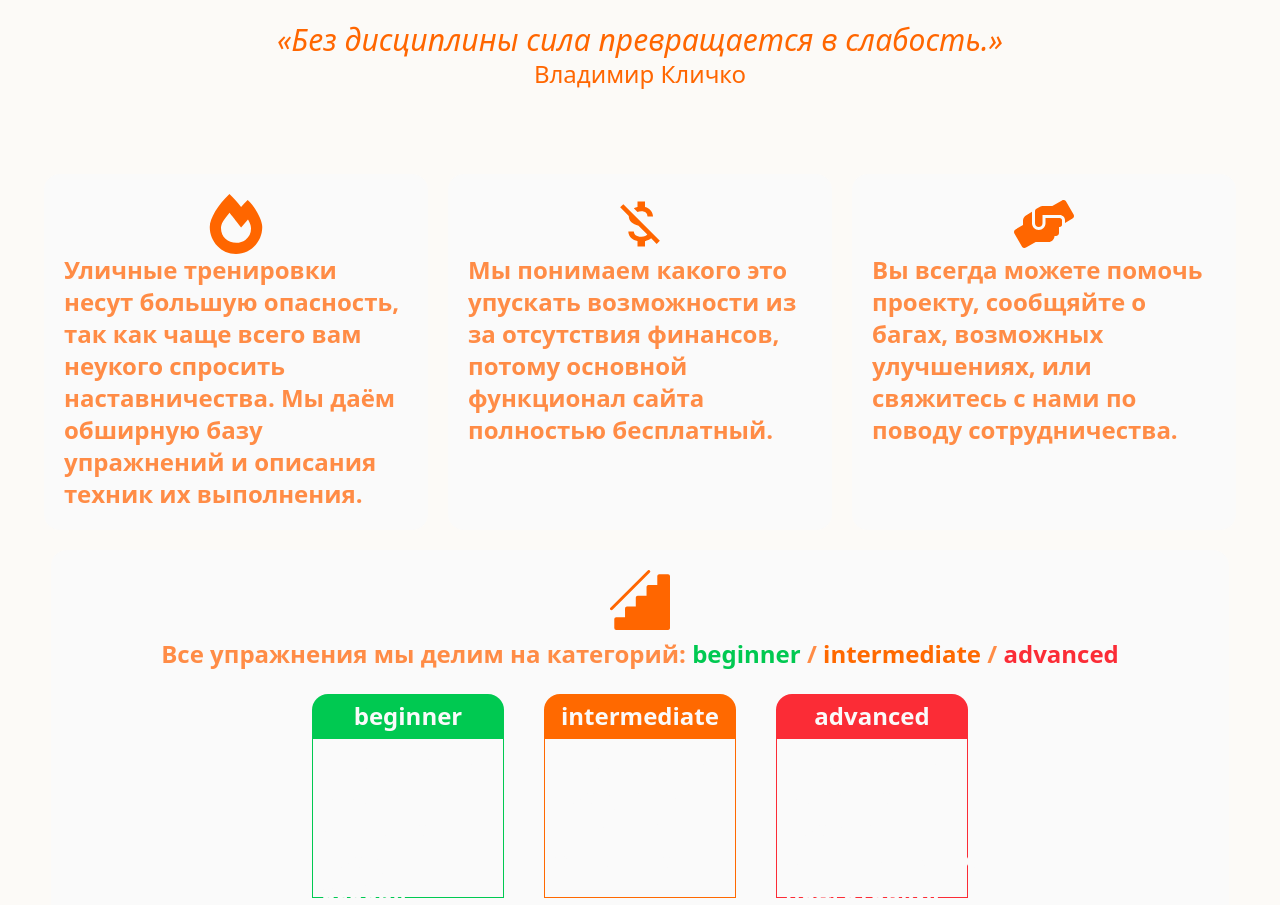
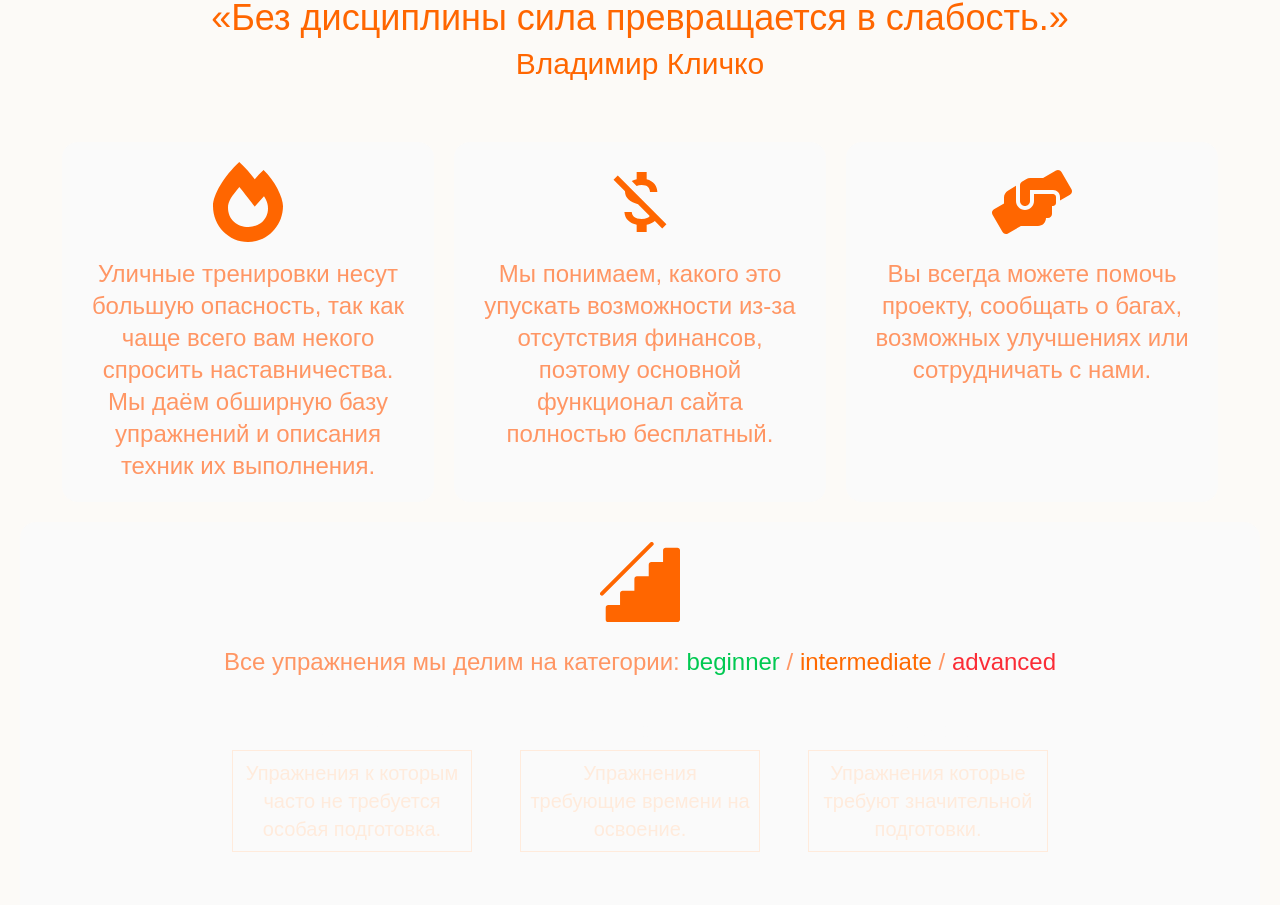
Before and after one commit to Lebid0n/horizontal-world, a React (Vite) app in the folder frontend/: page / in a window 1280 px wide. Shown: the part 162-1067 px from the top of the page. Built offline with nearby package versions, Linux system fonts and the light colour scheme.

Commit message:
A.D. 3.0 formated

```diff
--- a/frontend/package.json
+++ b/frontend/package.json
@@ -17,7 +17,6 @@
     "react": "^19.1.1",
     "react-dom": "^19.1.1",
     "react-icons": "^5.5.0",
-    "react-responsive": "^10.0.1",
     "react-router-dom": "^7.8.1",
     "tailwindcss": "^4.1.12"
   },
--- a/frontend/src/app/index.css
+++ b/frontend/src/app/index.css
@@ -1,4 +1,5 @@
 @import 'tailwindcss';
+@import 'tailwindcss/theme';
 
 .poppins {
   font-family: 'Poppins', sans-serif;
@@ -79,6 +80,10 @@
 }
 
 @theme inline {
+  /* брейкпоинты */
+  --breakpoint-3xl: 120rem; /* 1920px */
+  --breakpoint-4xl: 128rem; /* 2048px */
+
   /* Оранжевая палитра */
   --color-primary-50: var(--color-primary-50);
   --color-primary-100: var(--color-primary-100);
--- a/frontend/src/pages/landing/ui/Landing.tsx
+++ b/frontend/src/pages/landing/ui/Landing.tsx
@@ -5,10 +5,8 @@ import { FaHandsHelping } from 'react-icons/fa'
 import { SiLevelsdotfyi } from 'react-icons/si'
 // react
 import { useEffect, useMemo, useState } from 'react'
-import { useMediaQuery } from 'react-responsive'
 
 export default function LandingInfo() {
-  const isDesktop = useMediaQuery({ minWidth: 1024 })
   const [quote, setQuote] = useState({ quote: 'loading...', autor: '' })
 
   const quotesList = useMemo(
@@ -40,103 +38,75 @@ export default function LandingInfo() {
 
   return (
     <div className="w-full flex flex-col justify-center items-center bg-bg-primary">
-      {isDesktop && (
-        <div className="w-[100vw] flex flex-col justify-center items-center p-[5vw] bg-bg-card">
-          <h1 className="text-3xl popins italic">{quote.quote}</h1>
-          <p className="text-2xl popins">{quote.autor}</p>
-        </div>
-      )}
-      <div className="w-full flex flex-wrap justify-center p-5 gap-5 bg-bg-card">
-        <div className="w-[30vw] min-w-75 flex flex-col items-center bg-bg-hover p-5 rounded-2xl select-none">
-          <FaFireAlt className="w-15 h-15" />
-          <p className="text-2xl font-bold popins text-primary-400">
-            Уличные тренировки несут большую опасность, так как чаще всего вам неукого спросить
-            наставничества. Мы даём обширную базу упражнений и описания техник их выполнения.
+      {/* Цитата для lg+ */}
+      <div className="hidden lg:flex w-full flex-col justify-center items-center p-8 xl:p-10 2xl:p-12 bg-bg-card">
+        <h1 className="text-xl sm:text-xl md:text-2xl lg:text-3xl xl:text-4xl 2xl:text-5xl poppins italic text-center">
+          {quote.quote}
+        </h1>
+        <p className="text-lg sm:text-xl md:text-2xl lg:text-3xl xl:text-3xl 2xl:text-4xl poppins mt-2 text-center">
+          {quote.autor}
         </p>
       </div>
-        <div className="w-[30vw] min-w-75 flex flex-col items-center bg-bg-hover p-5 rounded-2xl select-none">
-          <MdMoneyOff className="w-15 h-15" />
-          <p className="text-2xl font-bold popins text-primary-400">
-            Мы понимаем какого это упускать возможности из за отсутствия финансов, потому основной
-            функционал сайта полностью бесплатный.
+
+      {/* Блоки с иконками */}
+      <div className="w-full flex flex-wrap justify-center p-4 sm:p-5 gap-4 sm:gap-5 bg-bg-card">
+        {/* Блоки */}
+        {[
+          {
+            Icon: FaFireAlt,
+            text: 'Уличные тренировки несут большую опасность, так как чаще всего вам некого спросить наставничества. Мы даём обширную базу упражнений и описания техник их выполнения.',
+          },
+          {
+            Icon: MdMoneyOff,
+            text: 'Мы понимаем, какого это упускать возможности из-за отсутствия финансов, поэтому основной функционал сайта полностью бесплатный.',
+          },
+          {
+            Icon: FaHandsHelping,
+            text: 'Вы всегда можете помочь проекту, сообщать о багах, возможных улучшениях или сотрудничать с нами.',
+          },
+        ].map((item, idx) => (
+          <div
+            key={idx}
+            className="w-full sm:w-[45%] lg:w-[30%] min-w-[18rem] flex flex-col items-center bg-bg-hover p-4 sm:p-5 rounded-2xl select-none"
+          >
+            <item.Icon className="w-12 h-12 sm:w-14 sm:h-14 md:w-16 md:h-16 lg:w-20 lg:h-20 mb-3 sm:mb-4" />
+            <p className="text-sm sm:text-base md:text-lg lg:text-xl xl:text-2xl 2xl:text-3xl font-bold poppins text-accent-400 text-center">
+              {item.text}
             </p>
           </div>
-        <div className="w-[30vw] min-w-75 flex flex-col items-center bg-bg-hover p-5 rounded-2xl select-none">
-          <FaHandsHelping className="w-15 h-15" />
-          <p className="text-2xl font-bold popins text-primary-400">
-            Вы всегда можете помочь проекту, сообщяйте о багах, возможных улучшениях, или свяжитесь
-            с нами по поводу сотрудничества.
-          </p>
-        </div>
-        <div className="w-[92vw] min-w-75 flex flex-col items-center gap-2 bg-bg-hover p-5 rounded-2xl select-none">
-          <SiLevelsdotfyi className="w-15 h-15" />
-          <div className="flex flex-col justify-center items-center gap-2">
-            <p className="text-2xl font-bold popins text-primary-400">
-              Все упражнения мы делим на категорий:
-              <span className="text-green-500"> beginner</span> /{' '}
+        ))}
+
+        {/* Четвёртый блок (категории) */}
+        <div className="w-full flex flex-col items-center gap-4 bg-bg-hover p-4 sm:p-5 rounded-2xl select-none">
+          <SiLevelsdotfyi className="w-12 h-12 sm:w-14 sm:h-14 md:w-16 md:h-16 lg:w-20 lg:h-20 mb-2" />
+          <p className="text-sm sm:text-base md:text-lg lg:text-xl xl:text-2xl 2xl:text-3xl font-bold poppins text-accent-400 text-center">
+            Все упражнения мы делим на категории:{' '}
+            <span className="text-green-500">beginner</span> /{' '}
             <span className="text-orange-500">intermediate</span> /{' '}
             <span className="text-red-500">advanced</span>
           </p>
-            {isDesktop ? (
-              <div className="w-1/2 flex justify-center items-center gap-2">
-                <div className="flex flex-col justify-center items-center rounded-2xl text-2xl text-gray-50 p-4 popins font-bold">
-                  <h1 className="w-[15vw] flex justify-center items-center p-1.5 rounded-t-2xl bg-green-500">
-                    beginner
+
+          {/* Категории */}
+          <div className="flex flex-col lg:flex-row gap-3 sm:gap-4 w-full justify-center items-center">
+            {[
+              { name: 'beginner', color: 'green-500', desc: 'Упражнения к которым часто не требуется особая подготовка.' },
+              { name: 'intermediate', color: 'orange-500', desc: 'Упражнения требующие времени на освоение.' },
+              { name: 'advanced', color: 'red-500', desc: 'Упражнения которые требуют значительной подготовки.' },
+            ].map((cat) => (
+              <div key={cat.name} className="flex flex-col justify-center items-center rounded-2xl font-bold poppins text-gray-50 p-3 sm:p-4">
+                <h1 className={`w-60 sm:w-64 lg:w-[15rem] flex justify-center items-center p-1.5 rounded-t-2xl bg-${cat.color} text-sm sm:text-base md:text-lg lg:text-xl`}>
+                  {cat.name}
                 </h1>
-                  <p className="w-[15vw] h-[20vh] border p-2 border-green-500">
-                    Упражнения к которым часто не требуется особая подготовка.
+                <p className={`w-60 sm:w-64 lg:w-[15rem] h-fit p-2 border border-${cat.color} text-sm sm:text-base md:text-lg lg:text-xl text-accent-100 text-center`}>
+                  {cat.desc}
                 </p>
               </div>
-                <div className="flex flex-col justify-center items-center rounded-2xl text-2xl text-gray-50 p-4 popins font-bold">
-                  <h1 className="w-[15vw] flex justify-center items-center p-1.5 rounded-t-2xl bg-orange-500">
-                    intermediate
-                  </h1>
-                  <p className="w-[15vw] h-[20vh] p-2 border border-orange-500">
-                    Упражнения требующие времени на освоение.
+            ))}
+          </div>
+
+          <p className="w-[90%] sm:w-[85%] lg:w-[75%] text-sm sm:text-base md:text-lg lg:text-xl xl:text-2xl 2xl:text-3xl font-bold poppins text-accent-400 text-center mt-4">
+            Это не значит что одни упражнения лучше других, просто для одних упражнений требуется подготовка, для других нет.
           </p>
-                </div>
-                <div className="flex flex-col justify-center items-center rounded-2xl text-2xl text-gray-50 p-4 popins font-bold">
-                  <h1 className="w-[15vw] flex justify-center items-center p-1.5 rounded-t-2xl bg-red-500">
-                    advanced
-                  </h1>
-                  <p className="w-[15vw] h-[20vh] p-2 border border-red-500">
-                    Упражнения которые требуют значитительной подготовки.
-                  </p>
-                </div>
-              </div>
-            ) : (
-              <div className="w-full justify-center items-center gap-2">
-                <div className="flex flex-col justify-center items-center rounded-2xl text-2xl text-gray-50 p-4 popins font-bold">
-                  <h1 className="w-60 flex justify-center items-center p-1.5 rounded-t-2xl bg-green-500">
-                    beginner
-                  </h1>
-                  <p className="w-60 h-[20vh] border p-2 border-green-500">
-                    Упражнения к которым часто не требуется особая подготовка.
-                  </p>
-                </div>
-                <div className="flex flex-col justify-center items-center rounded-2xl text-2xl text-gray-50 p-4 popins font-bold">
-                  <h1 className="w-60 flex justify-center items-center p-1.5 rounded-t-2xl bg-orange-500">
-                    intermediate
-                  </h1>
-                  <p className="w-60 h-[20vh] p-2 border border-orange-500">
-                    Упражнения требующие времени на освоение.
-                  </p>
-                </div>
-                <div className="flex flex-col justify-center items-center rounded-2xl text-2xl text-gray-50 p-4 popins font-bold">
-                  <h1 className="w-60 flex justify-center items-center p-1.5 rounded-t-2xl bg-red-500">
-                    advanced
-                  </h1>
-                  <p className="w-60 h-[20vh] p-2 border border-red-500">
-                    Упражнения которые требуют значитительной подготовки.
-                  </p>
-                </div>
-              </div>
-            )}
-            <p className="w-[75%] text-2xl font-bold popins text-primary-400">
-              Это не значит что одни упражнения лучше других, просто для одних упражнений требуется
-              подготовка, для других нет.
-            </p>
-          </div>
         </div>
       </div>
     </div>
```
Also changed, not shown: frontend/src/widgets/header/ui/Header.tsx (+20 -20 lines), frontend/src/widgets/header/ui/HeaderSearchBar.tsx (+21 -21 lines), 1 other file (tests, documents, lock files or other folders). Lines whose indentation alone changed are shown as unchanged.
